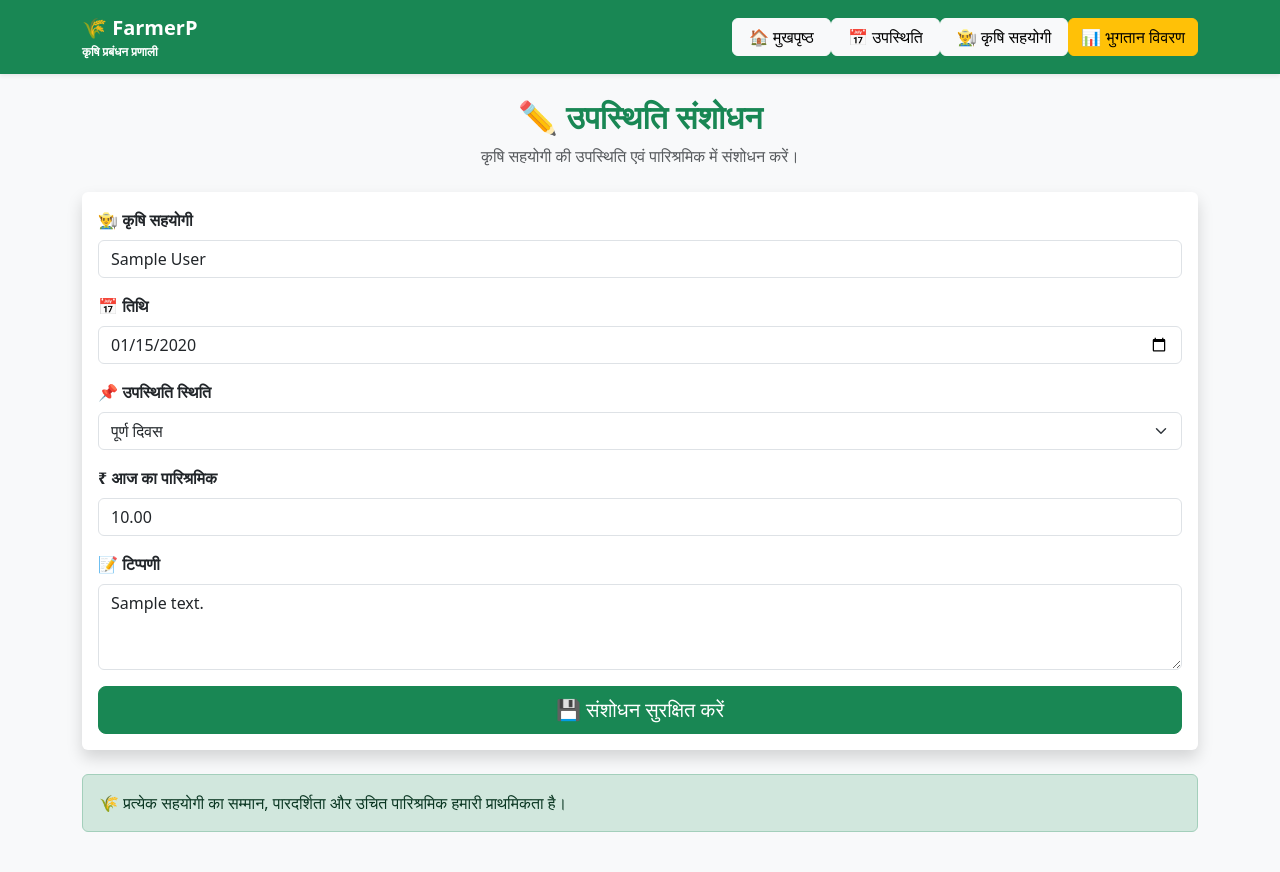
After one commit to nitin13091981-wq/farmerp, a Django app: page /attendance/edit/1/ in a window 1280 px wide. The commit adds this page. Run offline with Django 5.2, Linux system fonts and the light colour scheme; tables that the repository leaves empty hold one stand-in row (values such as "Sample post").

Commit message:
attendance change

```diff
--- a/employees/views.py
+++ b/employees/views.py
@@ -8,6 +8,7 @@ from .models import Employee, Attendance
 from django.contrib import messages
 from django.contrib.auth.decorators import login_required
 from datetime import timedelta
+from datetime import datetime
 
 #@login_required
 def home(request):
@@ -236,17 +237,16 @@ def attendance_report(request):
 
         total_amount += amount
 
+
         report.append({
+            "id": emp.id,
+            "name": emp.name,
+            "days": days,
+            "amount": amount,
+            "attendance_map": attendance_map,
+        })
 
-            "name": emp.name,
 
-            "days": days,
-
-            "amount": amount,
-
-            "attendance_map": attendance_map,
-
-        })
 
     return render(
         request,
--- /dev/null
+++ b/templates/edit_attendance.html
@@ -0,0 +1,169 @@
+<!DOCTYPE html>
+
+<html lang="hi">
+
+<head>
+
+<meta charset="UTF-8">
+<meta name="viewport" content="width=device-width, initial-scale=1">
+
+<title>उपस्थिति संशोधन</title>
+
+<link href="https://cdn.jsdelivr.net/npm/bootstrap@5.3.3/dist/css/bootstrap.min.css" rel="stylesheet">
+
+</head>
+
+<body class="bg-light">
+
+{% include 'navbar.html' %}
+
+<div class="container py-4">
+
+
+<div class="text-center mb-4">
+
+    <h2 class="fw-bold text-success">
+        ✏️ उपस्थिति संशोधन
+    </h2>
+
+    <p class="text-muted">
+        कृषि सहयोगी की उपस्थिति एवं पारिश्रमिक में संशोधन करें।
+    </p>
+
+</div>
+
+<div class="card shadow border-0">
+
+    <div class="card-body">
+
+        <form method="POST">
+
+            {% csrf_token %}
+
+            <div class="mb-3">
+
+                <label class="form-label fw-bold">
+                    👨‍🌾 कृषि सहयोगी
+                </label>
+
+                <input
+                    type="text"
+                    class="form-control"
+                    value="{{ attendance.employee.name }}"
+                    readonly
+                >
+
+            </div>
+
+            <div class="mb-3">
+
+                <label class="form-label fw-bold">
+                    📅 तिथि
+                </label>
+
+                <input
+                    type="date"
+                    name="date"
+                    value="{{ attendance.date|date:'Y-m-d' }}"
+                    class="form-control"
+                    required
+                >
+
+            </div>
+
+            <div class="mb-3">
+
+                <label class="form-label fw-bold">
+                    📌 उपस्थिति स्थिति
+                </label>
+
+                <select
+                    name="status"
+                    class="form-select"
+                >
+
+                    <option value="full"
+                    {% if attendance.status == 'full' %}selected{% endif %}>
+                        पूर्ण दिवस
+                    </option>
+
+                    <option value="half"
+                    {% if attendance.status == 'half' %}selected{% endif %}>
+                        अर्ध दिवस
+                    </option>
+
+                    <option value="absent"
+                    {% if attendance.status == 'absent' %}selected{% endif %}>
+                        अनुपस्थित
+                    </option>
+
+                    <option value="leave"
+                    {% if attendance.status == 'leave' %}selected{% endif %}>
+                        अवकाश
+                    </option>
+
+                    <option value="holiday"
+                    {% if attendance.status == 'holiday' %}selected{% endif %}>
+                        अवकाश दिवस
+                    </option>
+
+                </select>
+
+            </div>
+
+            <div class="mb-3">
+
+                <label class="form-label fw-bold">
+                    ₹ आज का पारिश्रमिक
+                </label>
+
+                <input
+                    type="number"
+                    step="0.01"
+                    name="actual_wage"
+                    value="{{ attendance.actual_wage }}"
+                    class="form-control"
+                    required
+                >
+
+            </div>
+
+            <div class="mb-3">
+
+                <label class="form-label fw-bold">
+                    📝 टिप्पणी
+                </label>
+
+                <textarea
+                    name="notes"
+                    class="form-control"
+                    rows="3"
+                >{{ attendance.notes }}</textarea>
+
+            </div>
+
+            <button
+                type="submit"
+                class="btn btn-success btn-lg w-100"
+            >
+                💾 संशोधन सुरक्षित करें
+            </button>
+
+        </form>
+
+    </div>
+
+</div>
+
+<div class="alert alert-success mt-4">
+
+    🌾 प्रत्येक सहयोगी का सम्मान, पारदर्शिता और उचित पारिश्रमिक हमारी प्राथमिकता है।
+
+</div>
+
+
+</div>
+
+</body>
+
+</html>
```
Also changed, not shown: templates/attendance_report.html (+24 -0 lines).
